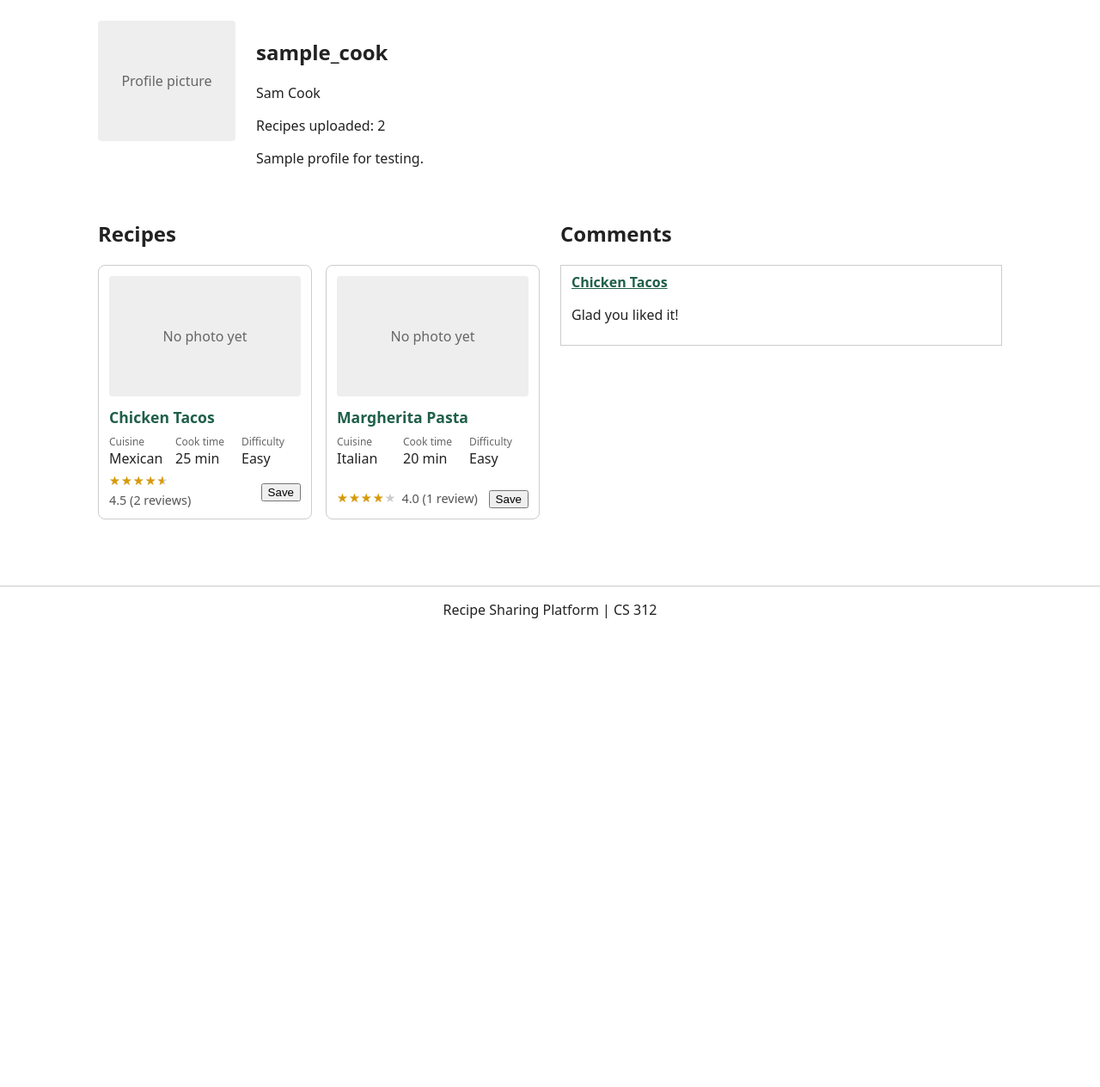
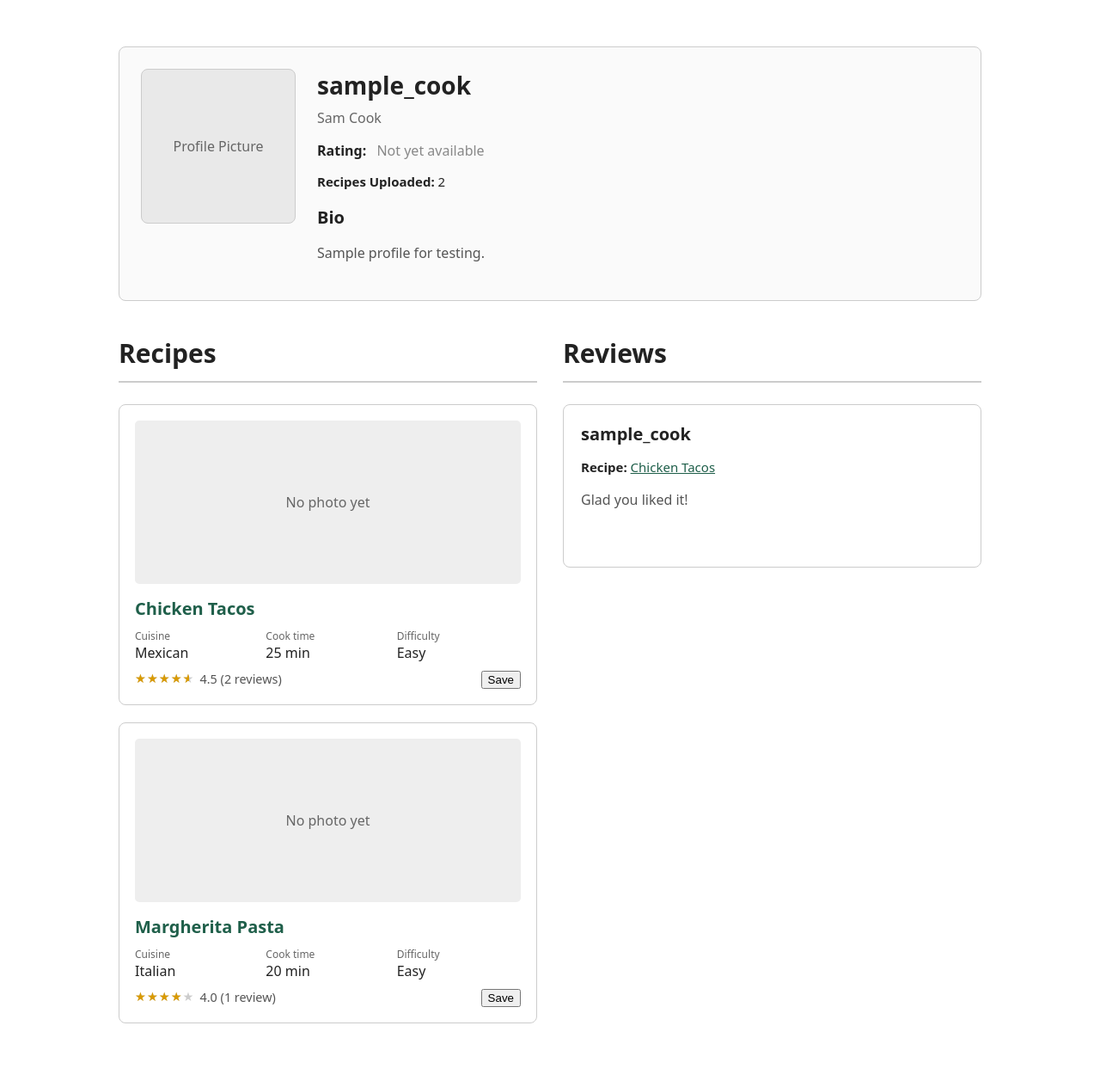
Before and after one commit to ssan9876/CS312-Group-Project, a Node server app: page /profile/sample_cook in a window 1280 px wide. Shown: the part 64-1328 px from the top of the page at 86% size. Before the commit the page ends 783 px from the top, so only its background shows below. Run offline with Node 20, Linux system fonts and the light colour scheme; some libraries are stand-ins or nearby versions.

Commit message:
Update user profile page and adding code to styles

```diff
--- a/public/css/style.css
+++ b/public/css/style.css
@@ -83,3 +83,102 @@ a { color: #1f5f4a; }
 .profile-summary { display: flex; gap: 24px; margin-bottom: 24px; }
 .profile-photo { width: 160px; flex-shrink: 0; }
 .profile-columns { display: grid; grid-template-columns: 1fr 1fr; gap: 24px; }
+
+/*The profile page section*/
+.profile-page {
+  width: 100%;
+  max-width: 1100px;
+  margin: 0 auto;
+  padding: 30px 24px 50px;
+  flex: 1;
+}
+/*The profile summary*/
+.profile-page .profile-summary {
+  display: flex;
+  align-items: flex-start;
+  gap: 25px;
+  padding: 25px;
+  margin-bottom: 40px;
+  background: #fafafa;
+  border: 1px solid #ccc;
+  border-radius: 8px;
+}
+/*The profile picture container*/
+.profile-picture-container { flex-shrink: 0; }
+/*The profile photo*/
+.profile-page .profile-photo {
+  width: 180px;
+  height: 180px;
+  display: flex;
+  align-items: center;
+  justify-content: center;
+  background: #e9e9e9;
+  border: 1px solid #ccc;
+  border-radius: 8px;
+  color: #666;
+  text-align: center;
+}
+/*The user information such as username, fullname, rating, recipe, bi*/
+.profile-information { flex: 1; min-width: 0; }
+.profile-username { font-size: 28px; margin: 0 0 8px; }
+.profile-fullname { font-size: 16px; color: #666; margin: 0 0 15px; }
+.profile-rating { margin-bottom: 15px; font-size: 16px; }
+.rating-placeholder { margin-left: 8px; color: #888; }
+.profile-recipe-count { margin-bottom: 18px; font-size: 15px; }
+.profile-bio { margin-top: 15px; }
+.profile-bio h2 { font-size: 20px; margin: 0 0 8px; }
+.profile-bio p { color: #555; line-height: 1.6; overflow-wrap: anywhere; }
+
+/*The columns for recip and reviews*/
+.profile-page .profile-columns {
+  display: grid;
+  grid-template-columns: minmax(0, 1fr) minmax(0, 1fr);
+  gap: 30px;
+  align-items: start;
+}
+/*The profile section for width*/
+.profile-recipes-section, .profile-reviews-section { min-width: 0; }
+/*The profile title*/
+.profile-section-title {
+  font-size: 30px;
+  padding-bottom: 12px;
+  margin: 0 0 25px;
+  border-bottom: 2px solid #ccc;
+}
+/*The list for both recipe and review*/
+.profile-recipe-list, .profile-review-list {
+  display: flex;
+  flex-direction: column;
+  gap: 20px;
+}
+/*The list for the recipe cards*/
+.profile-recipe-list .recipe-card {
+  width: 100%;
+  min-width: 0;
+  padding: 18px;
+  background: #fff;
+  border: 1px solid #ccc;
+  border-radius: 8px;
+}
+/*The other details for the recipe cardes*/
+.profile-recipe-list .recipe-photo { width: 100%; height: 190px; background: #eee; border-radius: 5px; }
+.profile-recipe-list .recipe-photo img { width: 100%; height: 100%; object-fit: cover; }
+.profile-recipe-list .recipe-card h3 { font-size: 20px; margin: 15px 0 10px; }
+.profile-review-card {
+  min-height: 190px;
+  padding: 20px;
+  background: #fff;
+  border: 1px solid #ccc;
+  border-radius: 8px;
+}
+.review-username { font-size: 20px; margin: 0 0 12px; }
+.review-recipe-title { font-size: 15px; margin-bottom: 15px; }
+.review-recipe-title a { color: #1f5f4a; text-decoration: underline; }
+.review-content { color: #555; line-height: 1.6; overflow-wrap: anywhere; }
+.profile-empty-message {
+  padding: 25px;
+  border: 1px dashed #ccc;
+  border-radius: 8px;
+  color: #666;
+  text-align: center;
+}
--- a/views/profile.ejs
+++ b/views/profile.ejs
@@ -1,29 +1,64 @@
+<!--The header for the profile page-->
 <%- include('partials/header') %>
-<%# Open question: the sketch has a Follow button, but no task covers it. %>
-<section class="profile-summary">
-  <div class="recipe-photo profile-photo">Profile picture</div>
-  <div>
-    <h1><%= profile.username %></h1>
-    <p><%= profile.firstName %> <%= profile.lastName %></p>
-    <p>Recipes uploaded: <%= recipes.length %></p>
-    <p><%= profile.bio %></p>
-  </div>
-</section>
-<div class="profile-columns">
-  <section>
-    <h2>Recipes</h2>
-    <div class="recipe-grid">
-      <% recipes.forEach((recipe) => { %><%- include('partials/recipe-card', { recipe }) %><% }) %>
+<!-- User profile page: data supplied by routes/profile.js -->
+<div class="profile-page">
+  <section class="profile-summary" aria-label="User information">
+    <div class="profile-picture-container">
+      <div class="recipe-photo profile-photo">Profile Picture</div>
+    </div>
+    <!--The profile information section for username, names, ratings, recipes, and bios-->
+    <div class="profile-information">
+      <!--The user name-->
+      <h1 class="profile-username"><%= profile.username %></h1>
+      <!--The full name-->
+      <p class="profile-fullname"><%= profile.firstName %> <%= profile.lastName %></p>
+      <!--The ratings, might change if not seen to be needed-->
+      <p class="profile-rating"><strong>Rating:</strong> <span class="rating-placeholder">Not yet available</span></p>
+      <!--The amount of recipes they have-->
+      <p class="profile-recipe-count"><strong>Recipes Uploaded:</strong> <%= recipes.length %></p>
+      <!--The bio for the user-->
+      <div class="profile-bio">
+        <h2>Bio</h2>
+        <!--The else if the user didn't add a bio-->
+        <p><%= profile.bio || 'This user has not added a bio yet.' %></p>
+      </div>
     </div>
   </section>
-  <section>
-    <h2>Comments</h2>
-    <% comments.forEach((comment) => { %>
-      <div class="comment">
-        <strong><a href="/recipes/<%= comment.recipeId %>"><%= comment.recipeTitle %></a></strong>
-        <p><%= comment.body %></p>
+  <!--The columns for holding the recipe the user made -->
+  <div class="profile-columns">
+    <section class="profile-recipes-section" aria-labelledby="profile-recipes-title">
+      <h2 id="profile-recipes-title" class="profile-section-title">Recipes</h2>
+      <div class="profile-recipe-list">
+        <% if (recipes.length > 0) { %>
+          <% recipes.forEach((recipe) => { %>
+            <%- include('partials/recipe-card', { recipe }) %>
+          <% }) %>
+          <!--This is the else, if the user hasn't made any recipes yet-->
+        <% } else { %>
+          <p class="profile-empty-message">This user has not uploaded any recipes yet.</p>
+        <% } %>
       </div>
-    <% }) %>
-  </section>
+    </section>
+<!--The columns for the reviews that the user has made-->
+    <section class="profile-reviews-section" aria-labelledby="profile-reviews-title">
+      <h2 id="profile-reviews-title" class="profile-section-title">Reviews</h2>
+      <div class="profile-review-list">
+        <% if (comments.length > 0) { %>
+          <% comments.forEach((comment) => { %>
+            <article class="profile-review-card">
+              <h3 class="review-username"><%= profile.username %></h3>
+              <p class="review-recipe-title">
+                <strong>Recipe:</strong>
+                <a href="/recipes/<%= comment.recipeId %>"><%= comment.recipeTitle %></a>
+              </p>
+              <p class="review-content"><%= comment.body %></p>
+            </article>
+          <% }) %>
+          <!--The else if the user hasn't made any reviews yet-->
+        <% } else { %>
+          <p class="profile-empty-message">This user has not written any reviews yet.</p>
+        <% } %>
+      </div>
+    </section>
+  </div>
 </div>
-<%- include('partials/footer') %>
```
